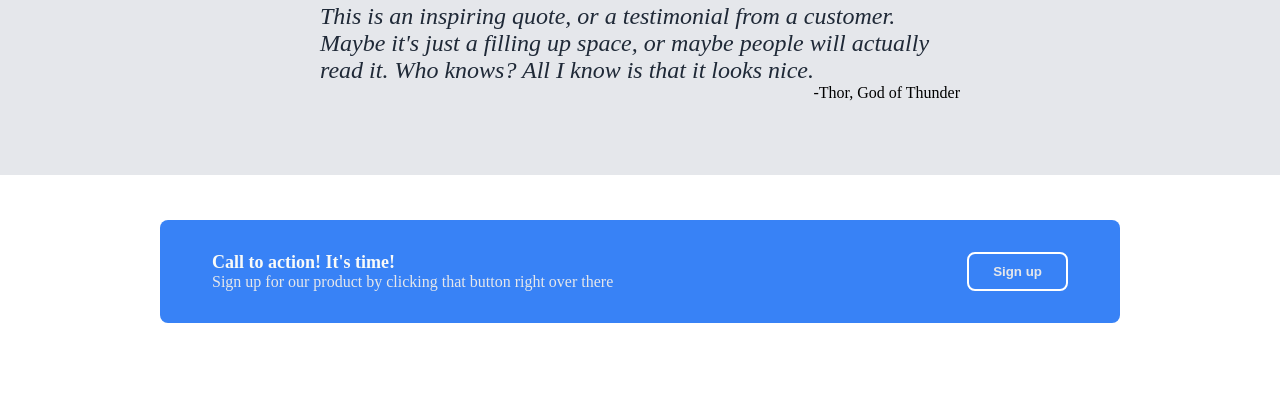
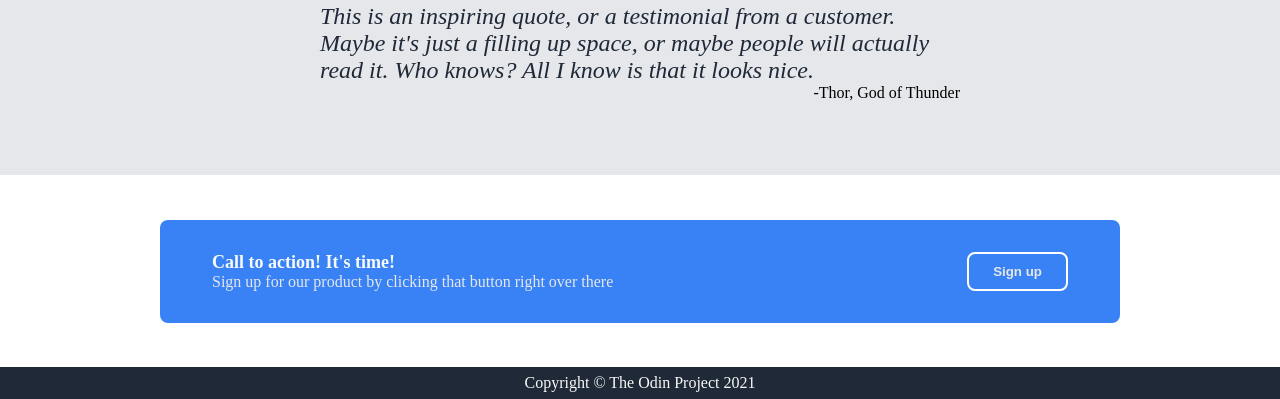
Before and after one commit to nhk2005/odin-landing-page, a plain HTML site: page index.html in a window 1280 px wide. Shown: the part 401-800 px from the top of the page. Drawn offline with Linux system fonts and the light colour scheme.

Commit message:
Build footer section

```diff
--- a/index.html
+++ b/index.html
@@ -59,6 +59,7 @@
       <div class="quote">This is an inspiring quote, or a testimonial from a customer. Maybe it's just a filling up space, or maybe people will actually read it. Who knows? All I know is that it looks nice.</div>
       <div class="author">-Thor, God of Thunder</div>
     </div>
+
     <div class="section4">
       <div class="section4-container">
         <div>
@@ -68,6 +69,9 @@
         <button class="button">Sign up</button>
       </div>
     </div>
-    <div class="footer"></div>
+
+    <div class="footer">
+      <div>Copyright © The Odin Project 2021</div>
+    </div>
   </body>
 </html>
--- a/style.css
+++ b/style.css
@@ -155,3 +155,12 @@ body {
 .section4 .button {
   border: 2px solid white;
 }
+
+.footer {
+  display: flex;
+  justify-content: center;
+  align-items: center;
+  height: 4%;
+  color: #F9FAF8;
+  background-color: #1F2937;
+}
```
